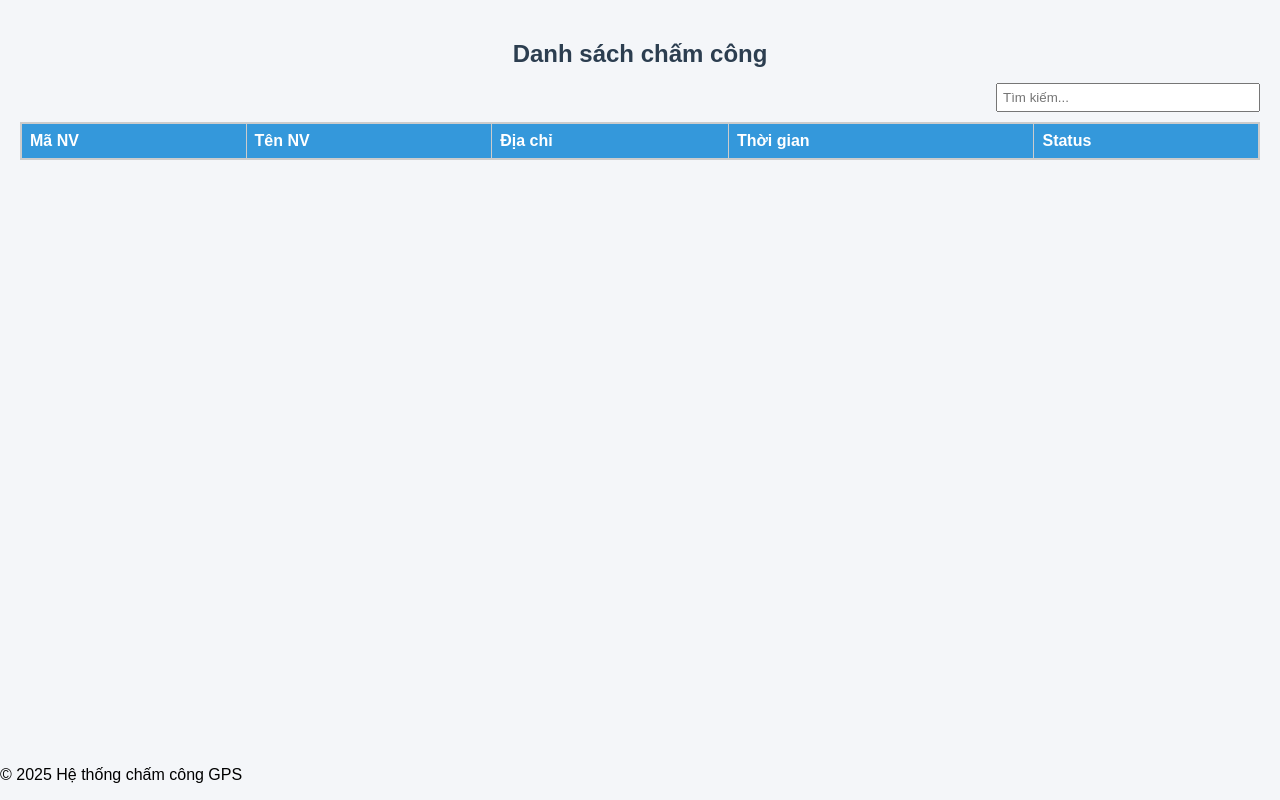
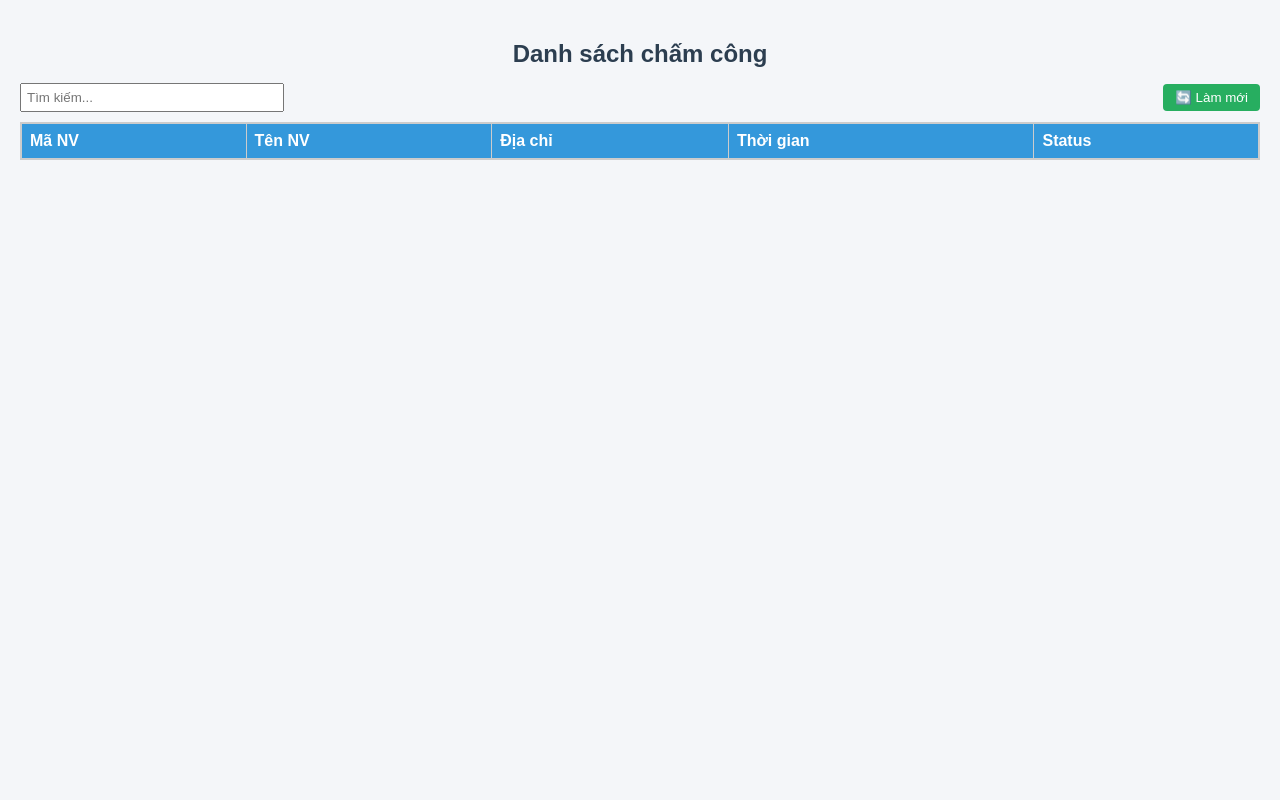
Before and after one commit to Vinbobo/read_gps_data, a Flask app: page / in a window 1280 px wide. Run offline with Flask 3, Linux system fonts and the light colour scheme; data that the repository does not hold is empty.

Commit message:
Update index.html

```diff
--- a/templates/index.html
+++ b/templates/index.html
@@ -6,10 +6,13 @@
   <title>Dữ liệu chấm công</title>
   <style>
     body { font-family: Arial, sans-serif; background: #f4f6f9; margin: 0; padding: 0; display: flex; flex-direction: column; min-height: 100vh; }
+
     .container { flex: 1; padding: 20px; }
     h2 { text-align: center; color: #2c3e50; margin-bottom: 15px; }
-    .search-box { text-align: right; margin-bottom: 10px; }
+    .toolbar { display: flex; justify-content: space-between; align-items: center; margin-bottom: 10px; }
     .search-box input { padding: 5px; width: 250px; }
+    .refresh-btn { padding: 6px 12px; background: #27ae60; color: white; border: none; border-radius: 4px; cursor: pointer; }
+    .refresh-btn:hover { background: #219150; }
 
     .table-container { max-height: 400px; overflow-y: auto; border: 1px solid #ccc; }
     table { width: 100%; border-collapse: collapse; }
@@ -19,10 +22,15 @@
   </style>
 </head>
 <body>
+
+
   <div class="container">
     <h2>Danh sách chấm công</h2>
-    <div class="search-box">
-      <input type="text" id="searchInput" placeholder="Tìm kiếm...">
+    <div class="toolbar">
+      <div class="search-box">
+        <input type="text" id="searchInput" placeholder="Tìm kiếm...">
+      </div>
+      <button class="refresh-btn" onclick="refreshData()">🔄 Làm mới</button>
     </div>
     <div class="table-container">
       <table>
@@ -40,9 +48,6 @@
     </div>
   </div>
 
-  <footer>
-    <p>&copy; 2025 Hệ thống chấm công GPS</p>
-  </footer>
 
   <script>
     let attendanceData = [];
@@ -74,7 +79,7 @@
       });
     }
 
-    // 🔎 Tìm kiếm theo bất kỳ cột nào
+    // 🔎 Tìm kiếm
     document.getElementById("searchInput").addEventListener("keyup", function () {
       const keyword = this.value.toLowerCase();
       const filtered = attendanceData.filter(row =>
@@ -86,11 +91,11 @@
       renderTable(filtered);
     });
 
-    // ↕️ Sắp xếp khi click vào header
+    // ↕️ Sắp xếp
     let sortDirection = true;
     function sortTable(colIndex) {
+      const keys = ["EmployeeId", "EmployeeName", "Address", "CheckinTime", "Status"];
       const sorted = [...attendanceData].sort((a, b) => {
-        const keys = ["EmployeeId", "EmployeeName", "Address", "CheckinTime", "Status"];
         let valA = a[keys[colIndex]] || "";
         let valB = b[keys[colIndex]] || "";
 
@@ -108,6 +113,12 @@
       renderTable(sorted);
     }
 
+    // 🔄 Làm mới dữ liệu
+    function refreshData() {
+      document.getElementById("searchInput").value = "";
+      loadData();
+    }
+
     loadData();
   </script>
 </body>
```
